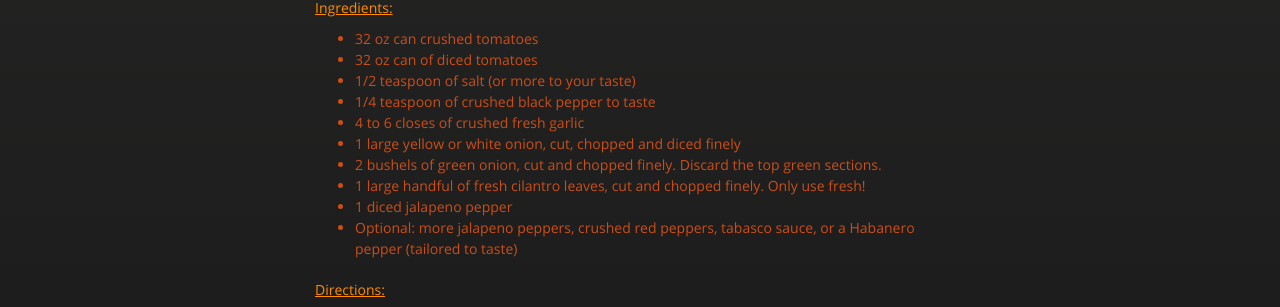
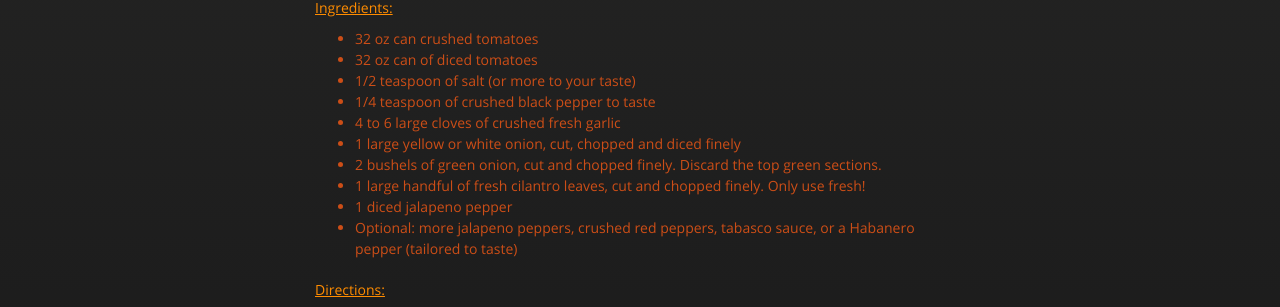
Before and after one commit to cmwillett/TheDigitalCookbook, a Jekyll site: the page built from AppetizerDips/AuthenticMexicanSalsa.md, in a window 1280 px wide. Shown: the part 539-846 px from the top of the page. Built offline with Jekyll 4.4.1, drawn with Linux system fonts in a browser that asks for light colours; nearby versions of some CDN libraries.

Commit message:
fixing spelling error

```diff
--- a/AppetizerDips/AuthenticMexicanSalsa.md
+++ b/AppetizerDips/AuthenticMexicanSalsa.md
@@ -10,7 +10,7 @@ tags: appetizer,snack,mexican,salsa,guy,johns
 - 32 oz can of diced tomatoes
 - 1/2 teaspoon of salt (or more to your taste)
 - 1/4 teaspoon of crushed black pepper to taste
-- 4 to 6 closes of crushed fresh garlic
+- 4 to 6 large cloves of crushed fresh garlic
 - 1 large yellow or white onion, cut, chopped and diced finely
 - 2 bushels of green onion, cut and chopped finely.  Discard the top green sections.
 - 1 large handful of fresh cilantro leaves, cut and chopped finely.  Only use fresh!
```
